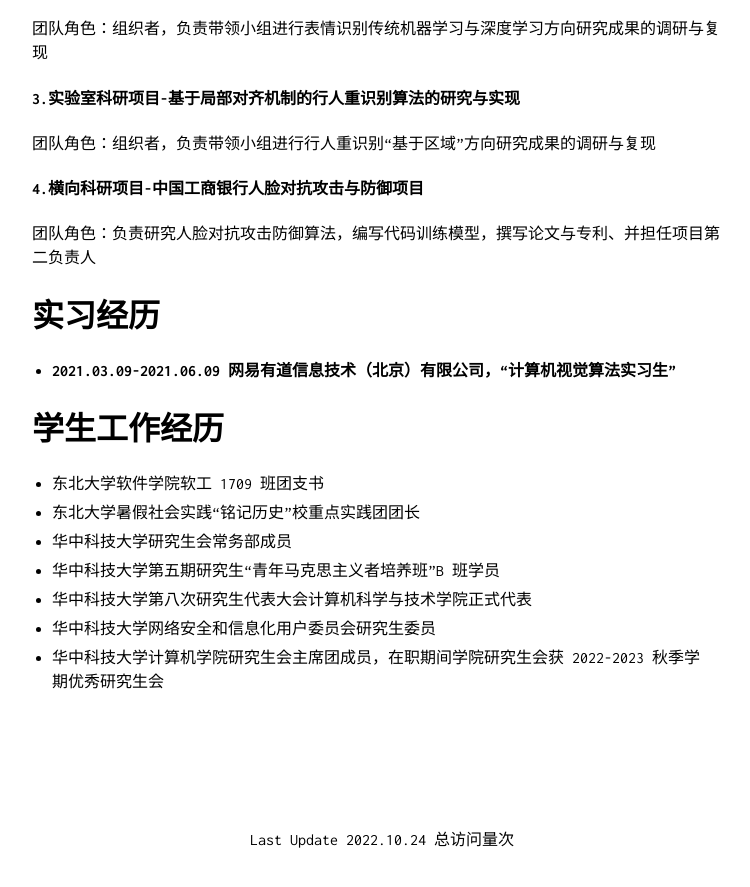
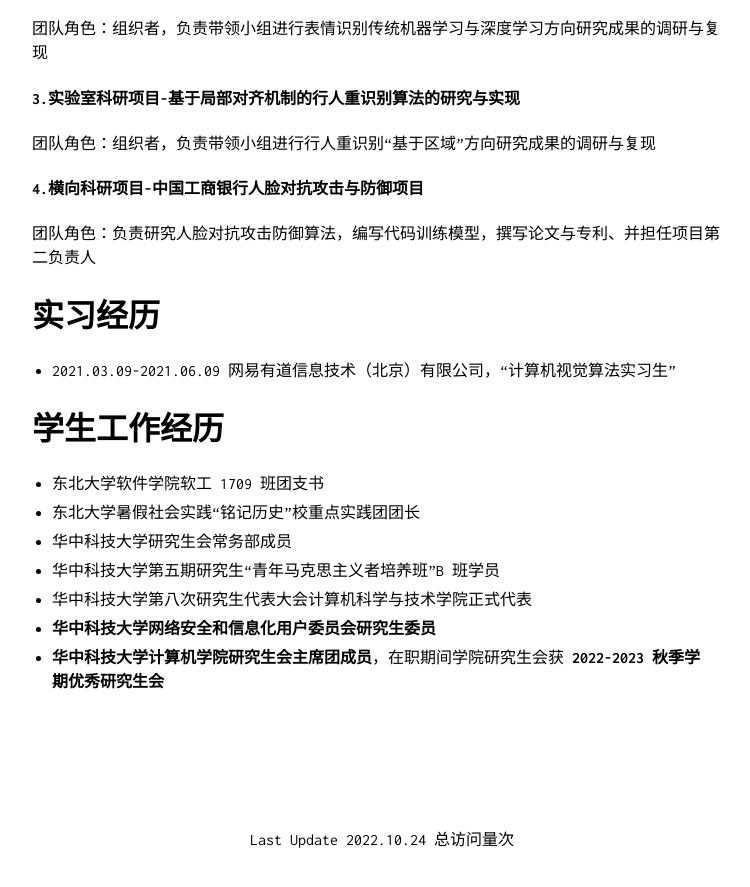
Before and after one commit to OrientTraveller/OrientTraveller.github.io, a Jekyll site: the page built from index.md, in a window 1280 px wide and 900 px high, scrolled down 982 px. Shown: the top 887 px of the window, without its empty margins (258-1008 px from the left). Built offline with Jekyll 4.4.1, drawn with Linux system fonts in a browser that asks for light colours; our own code applies the rules of GitHub Pages for plain Markdown files; comment, search, counter and statistics services are not loaded; some of the changed text lies outside the part shown.

```diff
--- a/index.md
+++ b/index.md
@@ -30,7 +30,7 @@
 团队角色：负责研究人脸对抗攻击防御算法，编写代码训练模型，撰写论文与专利、并担任项目第二负责人
 
 # 实习经历
-- **2021.03.09-2021.06.09  网易有道信息技术（北京）有限公司，“计算机视觉算法实习生”**
+- 2021.03.09-2021.06.09  网易有道信息技术（北京）有限公司，“计算机视觉算法实习生”
 
 # 学生工作经历
 - 东北大学软件学院软工 1709 班团支书
@@ -38,8 +38,8 @@
 - 华中科技大学研究生会常务部成员
 - 华中科技大学第五期研究生“青年马克思主义者培养班”B 班学员
 - 华中科技大学第八次研究生代表大会计算机科学与技术学院正式代表
-- 华中科技大学网络安全和信息化用户委员会研究生委员
-- 华中科技大学计算机学院研究生会主席团成员，在职期间学院研究生会获 2022-2023 秋季学期优秀研究生会
+- **华中科技大学网络安全和信息化用户委员会研究生委员**
+- **华中科技大学计算机学院研究生会主席团成员**，在职期间学院研究生会获 **2022-2023 秋季学期优秀研究生会**
 
 
 <br><br/><br><br/><br><br/>
```
Also changed, not shown: other parts of index.md (+4 -4 lines).
